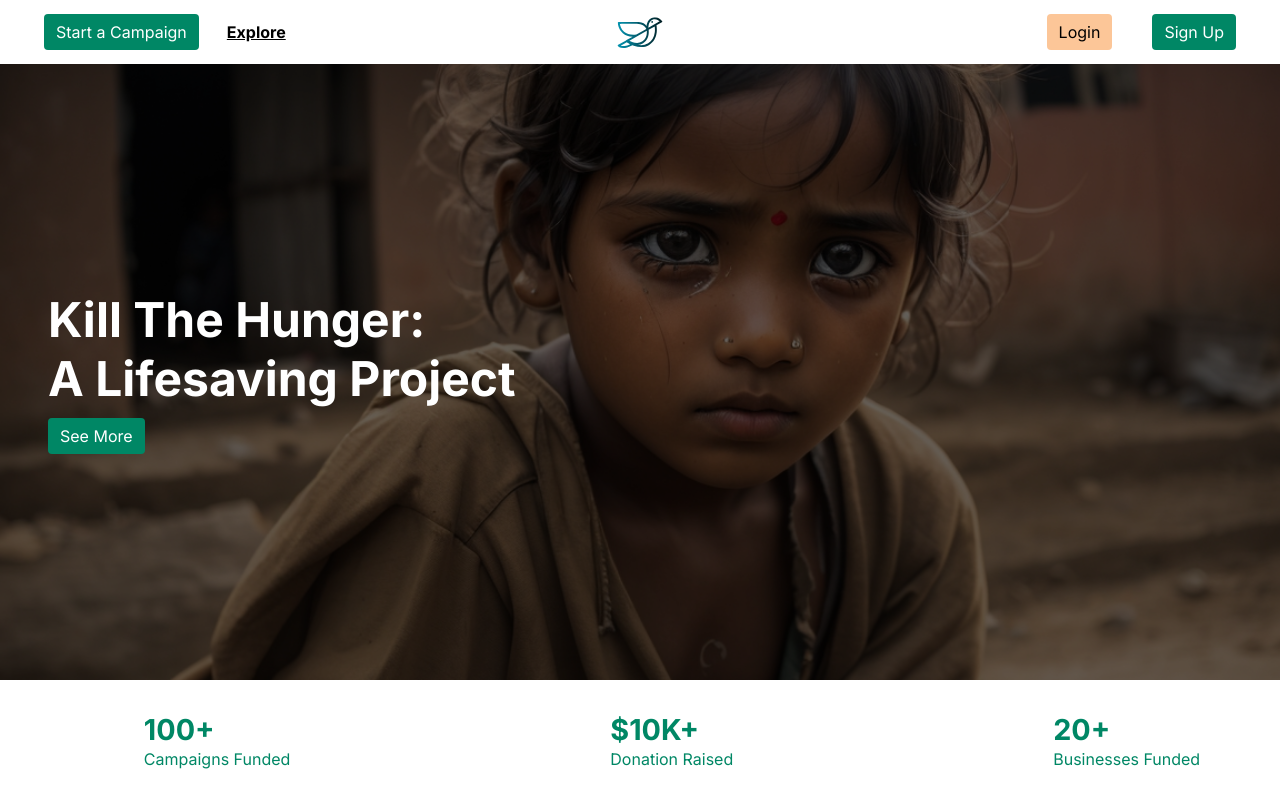
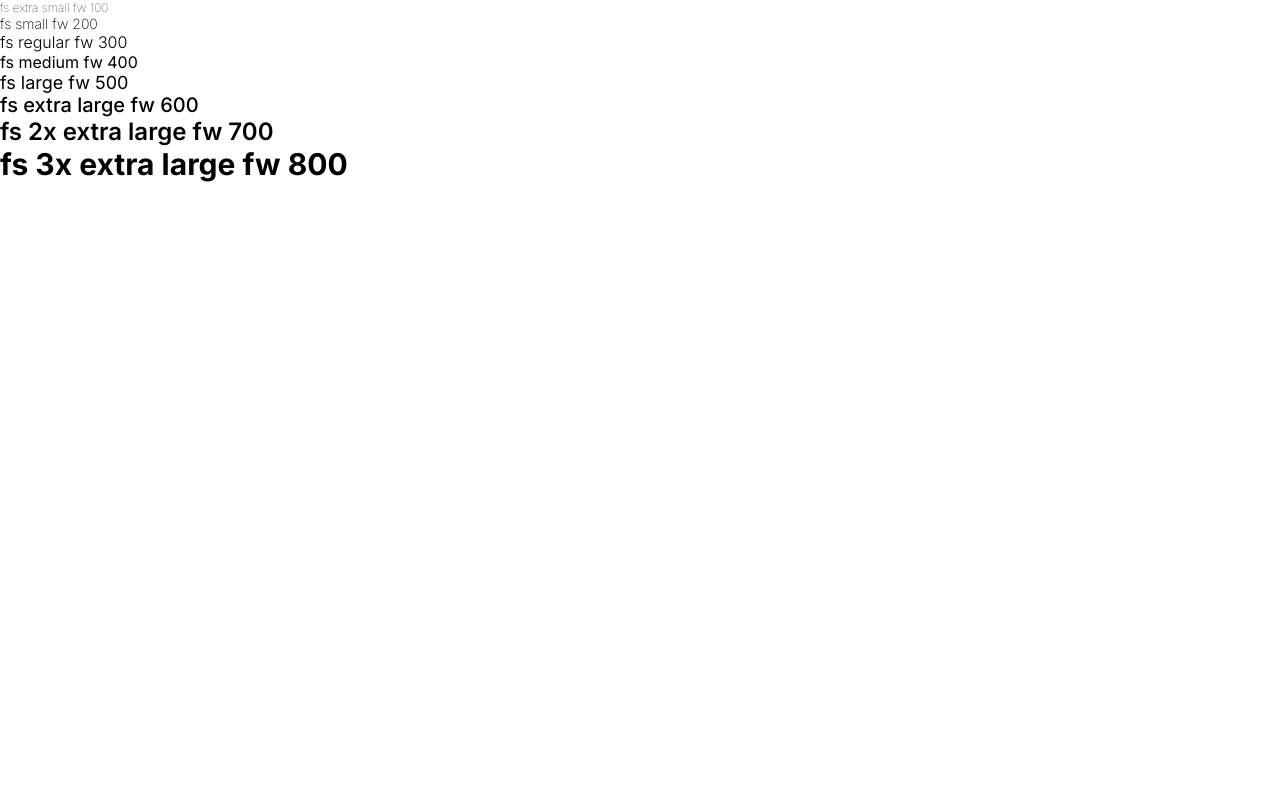
Before and after one commit to akibur-r/crowdfunding-and-investment, a React (Vite) app in the folder frontend/: page / in a window 1280 px wide. Shown: the top 800 px of the page. Built offline with nearby package versions, Linux system fonts and the light colour scheme; some icons are missing.

Commit message:
testing font size & weights

```diff
--- a/frontend/src/App.jsx
+++ b/frontend/src/App.jsx
@@ -25,6 +25,7 @@ import Sidebar from "./routes/dashboard/sidebar";
 import Dashboard from "./routes/dashboard/dashboard";
 import Profile from "./routes/dashboard/profile";
 import Campaigns from "./routes/dashboard/campaigns";
+import Testing from "./testing";
 
 
 const router = createBrowserRouter([
@@ -132,7 +133,8 @@ function App() {
         <PaymentFailed/>
       </div> */}
 
-      <RouterProvider router={router} />
+      {/* <RouterProvider router={router} /> */}
+      <Testing/>
 
     </div>
   )
--- /dev/null
+++ b/frontend/src/testing.jsx
@@ -0,0 +1,17 @@
+import "./testing.scss";
+
+function Testing() {
+  return <div className="testing">
+    <p className="fs-and-fw">fs extra small fw 100</p>
+    <p className="fs-and-fw1">fs small fw 200</p>
+    <p className="fs-and-fw2">fs regular fw 300</p>
+    <p className="fs-and-fw3">fs medium fw 400</p>
+    <p className="fs-and-fw4">fs large fw 500</p>
+    <p className="fs-and-fw5">fs extra large fw 600</p>
+    <p className="fs-and-fw6">fs 2x extra large fw 700</p>
+    <p className="fs-and-fw7">fs 3x extra large fw 800</p>
+
+    </div>;
+}
+
+export default Testing;
--- /dev/null
+++ b/frontend/src/testing.scss
@@ -0,0 +1,31 @@
+.testing {
+    .fs-and-fw{
+    font-weight: 100;
+    font-size:var(--fs-extra-small);
+    }
+    .fs-and-fw1{
+        font-weight: 200;
+        font-size: var(--fs-small);
+    }
+    .fs-and-fw2{
+        font-weight: 300;
+        font-size: var(--fs-regular);
+    }
+    .fs-and-fw4{
+        font-weight: 400;
+        font-size: var(--fs-medium);
+    }
+    .fs-and-fw5{
+        font-weight: 500;
+        font-size: var(--fs-large);
+    }
+    .fs-and-fw6{
+        font-weight: 600;
+        font-size: var(--fs-extra-large);
+    }
+    .fs-and-fw7{
+        font-weight: 700;
+        font-size: var(--fs-2x-extra-large);
+    }
+
+}
--- a/frontend/src/utility.scss
+++ b/frontend/src/utility.scss
@@ -27,7 +27,7 @@
   --fs-small: 0.875rem;
   --fs-regular: 1rem;
   --fs-medium: 1.125rem;
-  --f-large: 1.25rem;
+  --fs-large: 1.25rem;
   --fs-extra-large: 1.5rem;
   --fs-2x-extra-large: 1.875rem;
   --fs-3x-extra-large: 2.25rem;
```
